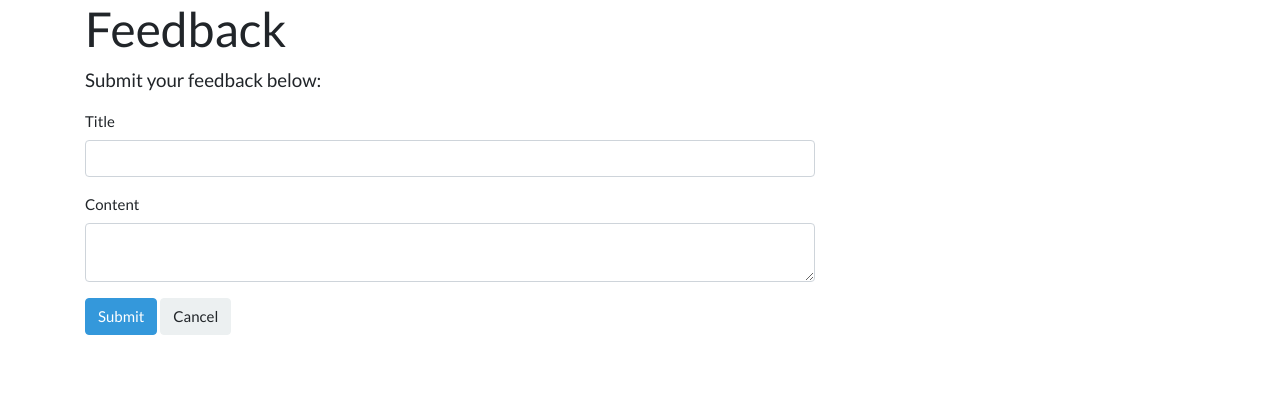
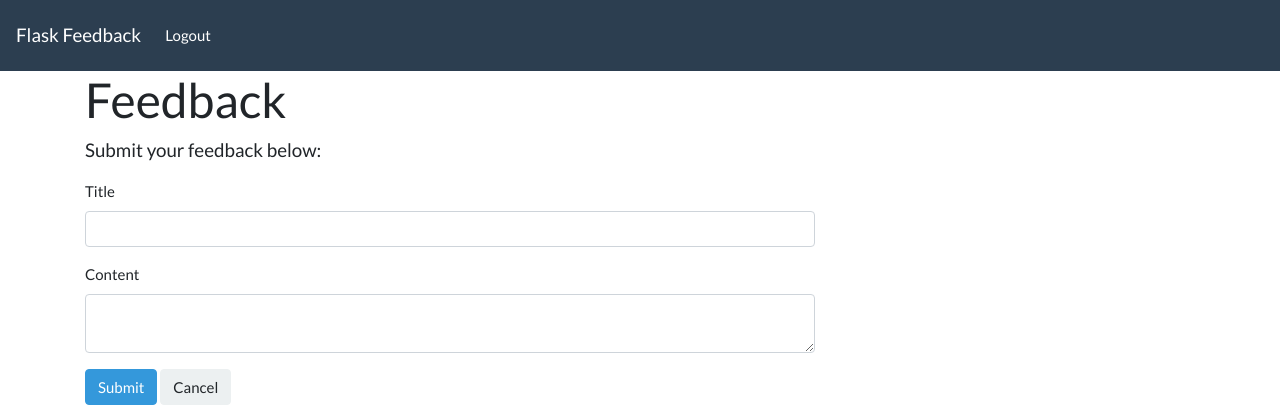
Before and after one commit to hsiangj/flask-feedback-exercise, a Flask app: a page that uses templates/base.html in a window 1280 px wide. Shown: the top 420 px of the page. Run offline with Flask 3, Linux system fonts and the light colour scheme; the visitor is signed in with stand-in values (Sample User, id 1); tables that the repository leaves empty hold one stand-in row (values such as "Sample post").

Commit message:
Added navbar, validators, minor tweaks to Model

```diff
--- a/app.py
+++ b/app.py
@@ -3,6 +3,7 @@ from flask_debugtoolbar import DebugToolbarExtension
 from models import connect_db, db, User, Feedback
 from forms import RegisterForm, LoginForm, FeedbackForm
 from sqlalchemy.exc import IntegrityError
+from werkzeug.exceptions import Unauthorized
 
 
 app = Flask(__name__)
@@ -26,6 +27,10 @@ def homepage():
 @app.route('/register', methods=['GET', 'POST'])
 def register_user():
   """Register user: produce form & handle form submission."""
+
+  if 'user' in session:
+    return redirect(f"/users/{session['user']}")
+
   form = RegisterForm()
 
   #POST request
@@ -44,13 +49,17 @@ def register_user():
         form.username.errors.append('Username taken. Please choose another.')
         return render_template('register.html', form=form)
       session['user'] = new_user.username
-      flash(f'Welcome {new_user.username}! Successfully Created Your Account!', 'success')
+      flash(f'Welcome {new_user.username}! Thanks for registering!', 'success')
       return redirect(f'/users/{new_user.username}')
   #GET request
   return render_template('register.html', form=form)
 
 @app.route('/login', methods=['GET', 'POST'])
 def login_user():
+
+  if 'user' in session:
+    return redirect(f"/users/{session['user']}")
+
   form = LoginForm()
 
   if form.validate_on_submit():
@@ -66,10 +75,11 @@ def login_user():
     else:
       form.username.errors = ['Doublecheck username.']
       form.password.errors = ['Doublecheck password.']
+      return render_template('login.html', form=form)
 
   return render_template('login.html', form=form)
 
-@app.route('/logout')
+@app.route('/logout', methods=['GET','POST'])
 def logout_user():
   session.pop('user')
   flash('See you later!', 'info')
@@ -82,8 +92,9 @@ def show_user(username):
   """Show secret page to registered/logged in users."""
   user = User.query.get_or_404(username)
   if user.username not in session['user']:
-    flash('Please login first.', 'danger')
-    return redirect('/')
+    raise Unauthorized()
+    #raise Unauthorized inspired by solutions file
+
   return render_template('feedback/user.html', user=user )
 
 @app.route('/users/<username>/delete', methods=['POST'])
@@ -114,7 +125,7 @@ def show_feedback_form(username):
       flash('Feedback added!', 'success')
       return redirect(f'/users/{user.username}')
 
-  return render_template('feedback/add.html', form=form, user=user)
+    return render_template('feedback/add.html', form=form, user=user)
 
 @app.route('/feedback/<int:id>/update', methods=['GET','POST'])
 def edit_feedback_form(id):
@@ -130,7 +141,7 @@ def edit_feedback_form(id):
       flash(f'Feedback saved!', 'success')
       return redirect(f'/users/{feedback.users.username}')
 
-  return render_template('feedback/edit.html', form=edit_form, feedback=feedback)
+    return render_template('feedback/edit.html', form=edit_form, feedback=feedback)
 
 @app.route('/feedback/<int:id>/delete', methods=['POST'])
 def delete_feedback(id):
--- a/forms.py
+++ b/forms.py
@@ -1,24 +1,24 @@
 from flask_wtf import FlaskForm
 from wtforms import StringField, TextAreaField, PasswordField
-from wtforms.validators import InputRequired, Optional
+from wtforms.validators import InputRequired, Optional, Length, Email
 
 class RegisterForm(FlaskForm):
     """Form for registering a user."""
 
-    username = StringField("Username", validators=[InputRequired(message="Username can't be blank")])
+    username = StringField("Username", validators=[InputRequired(message="Username can't be blank"), Length(min=1, max=20)])
     password = PasswordField("Password", validators=[InputRequired(message="Password can't be blank")])
-    email = StringField("Email", validators=[InputRequired(message="Please enter an email")])
-    first_name = StringField("First Name", validators=[InputRequired(message="Please enter a first name")])
-    last_name = StringField("Last Name", validators=[InputRequired(message="Please enter a last name")])
+    email = StringField("Email", validators=[InputRequired(message="Please enter an email"), Email(), Length(max=50)])
+    first_name = StringField("First Name", validators=[InputRequired(message="Please enter a first name"), Length(max=30)])
+    last_name = StringField("Last Name", validators=[InputRequired(message="Please enter a last name"), Length(max=30)])
 
 class LoginForm(FlaskForm):
     """Form for user to login."""
 
-    username = StringField("Username", validators=[InputRequired(message="Username can't be blank")])
+    username = StringField("Username", validators=[InputRequired(message="Username can't be blank"), Length(min=1, max=20)])
     password = PasswordField("Password", validators=[InputRequired(message="Password can't be blank")])
 
 class FeedbackForm(FlaskForm):
     """Form for adding feedback."""
 
     title = StringField("Title", validators=[Optional()])
-    content = TextAreaField("Content", validators=[Optional()])
+    content = TextAreaField("Content", validators=[InputRequired()])
--- a/models.py
+++ b/models.py
@@ -14,7 +14,7 @@ class User(db.Model):
 
     __tablename__ = "users"
 
-    username = db.Column(db.String(20), unique=True, primary_key=True)
+    username = db.Column(db.String(20), unique=True, nullable=False, primary_key=True)
     password = db.Column(db.Text, nullable=False)
     email = db.Column(db.String(50), nullable=False, unique=True)
     first_name = db.Column(db.String(30), nullable=False)
@@ -54,4 +54,4 @@ class Feedback(db.Model):
     id = db.Column(db.Integer, primary_key=True, autoincrement=True)
     title = db.Column(db.String(100), nullable=False)
     content = db.Column(db.Text, nullable=False)
-    user = db.Column(db.Text, db.ForeignKey("users.username"), nullable=False)
+    user = db.Column(db.String(20), db.ForeignKey("users.username"), nullable=False)
--- a/templates/base.html
+++ b/templates/base.html
@@ -8,6 +8,20 @@
   <title>{% block title %}{% endblock %}</title>
 </head>
 <body>
+
+  <nav class="navbar navbar-expand-lg navbar-dark bg-primary">
+    <a class="navbar-brand" href="/">Flask Feedback</a>
+    <ul class="navbar-nav">
+      <li class="nav-item">
+        {% if 'user' in session %}
+        <a class="nav-link" href="/logout">Logout</a>
+        {% else %}
+        <a class="nav-link" href="/login">Login</a>
+        {% endif %}
+      </li>
+    </ul>
+  </nav>
+
   {% for category, msg in get_flashed_messages(with_categories=True) %}
     <div class="alert alert-{{category}}">{{msg}}</div>
   {% endfor %}
--- a/templates/feedback/user.html
+++ b/templates/feedback/user.html
@@ -16,7 +16,7 @@
   <form>
   {% for f in user.feedbacks %}
     <ul>
-      <li><a href="" class="">{{f.title}}</a>
+      <li><b>{{f.title}}</b>:
       {{f.content}}
         <br>
         <small>
```
Also changed, not shown: 1 other file.
